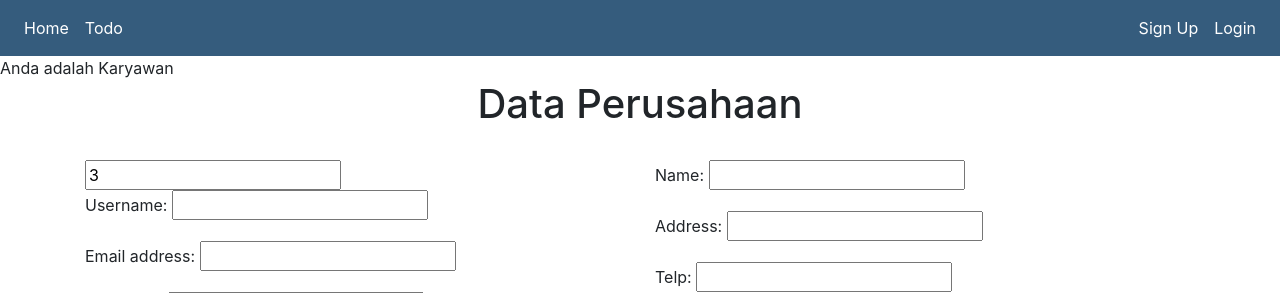
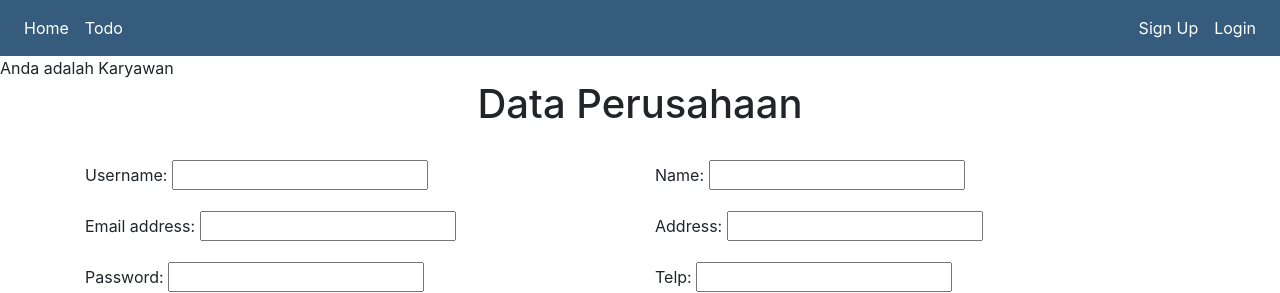
Before and after one commit to satriotol/DJANGO-ANLOSNEW, a Django app: page /register/ in a window 1280 px wide. Shown: the top 293 px of the page. Run offline with Django 3.2, Linux system fonts and the light colour scheme; some libraries are stand-ins or nearby versions.

Commit message:
Update perusahaan_form.html

```diff
--- a/templates/perusahaan_form.html
+++ b/templates/perusahaan_form.html
@@ -29,7 +29,7 @@
         <br>
         <div class="row">
             <div class="col">
-                <input type="text" name="groups" id="id_groups" value="3">
+                <input type="hidden" name="groups" id="id_groups" value="3">
                 <p><label for="id_username">Username:</label> <input type="text" name="username" maxlength="150"
                         required="" id="id_username"></p>
                 <p><label for="id_email">Email address:</label> <input type="email" name="email" maxlength="254"
```
